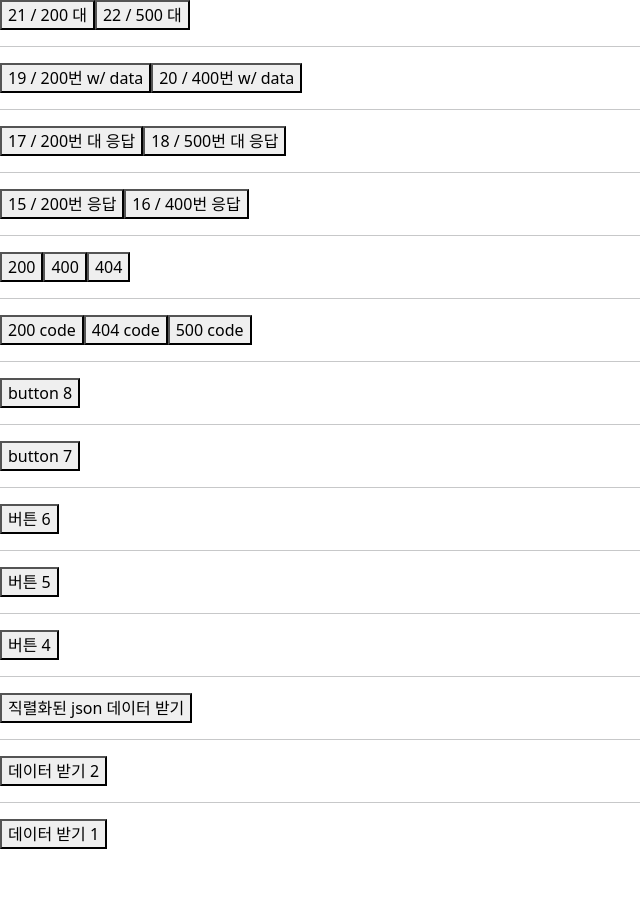
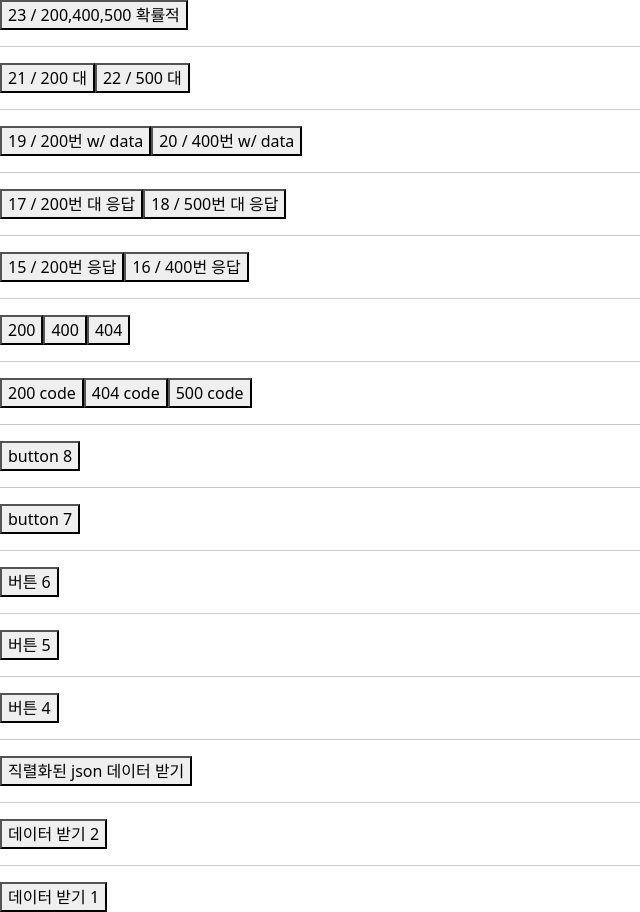
Before and after one commit to sebaek/react-20250630, a React (Vite) app: page / in a window 1280 px wide. Shown: the whole page, without its empty margins (0-640 px from the left). Before the commit the page ends 849 px from the top, so only its background shows below. Built offline with nearby package versions, Linux system fonts and the light colour scheme.

Commit message:
상태 코드별 코드 실행

```diff
--- a/src/App57.jsx
+++ b/src/App57.jsx
@@ -183,8 +183,28 @@ function App57(props) {
       });
   }
 
+  function handleButton23Click() {
+    axios
+      .get("/api/main32/sub23")
+      .then((res) => {
+        console.log("잘됨");
+        console.log(res.status);
+      })
+      .catch((err) => {
+        console.log("잘 안됨");
+        console.log(err.response.status);
+        if (err.response.status === 400) {
+          console.log("클라이언트 잘못");
+        } else if (err.response.status === 500) {
+          console.log("서버 잘못");
+        }
+      });
+  }
+
   return (
     <div>
+      <button onClick={handleButton23Click}>23 / 200,400,500 확률적</button>
+      <hr />
       <button onClick={handleButton21Click}>21 / 200 대</button>
       <button onClick={handleButton22Click}>22 / 500 대</button>
       <hr />
```
